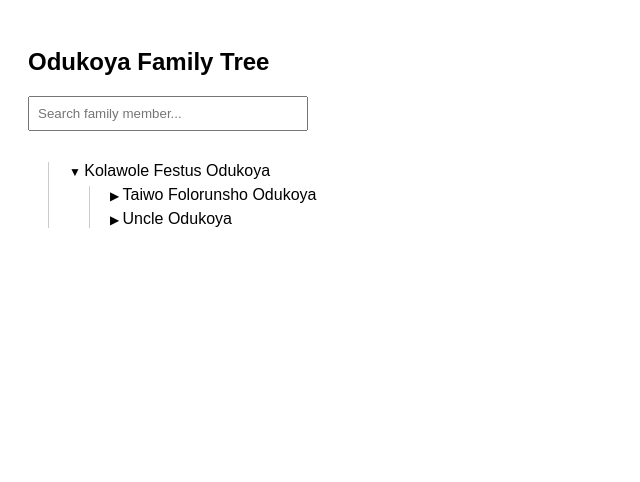
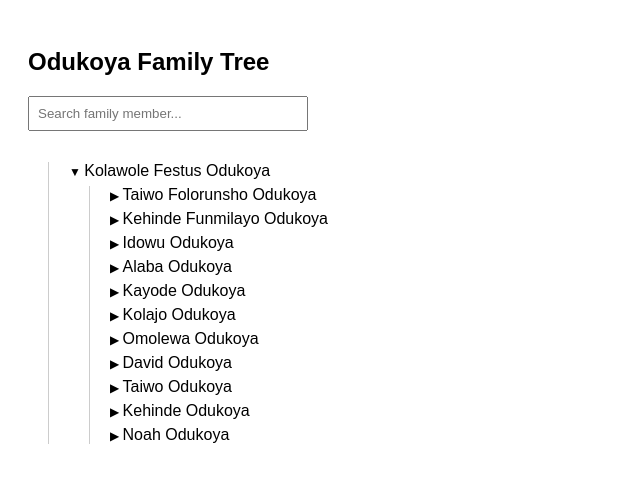
Before and after one commit to okikiabiola/Family-Tree, a plain HTML site: page index.html in a window 1280 px wide. Both pictures are taken after a click on the element "Kolawole Festus Odukoya". Shown: the whole page, without its empty margins (0-640 px from the left). Drawn offline with Linux system fonts and the light colour scheme.

Commit message:
Add family members to the Odukoya list

```diff
--- a/index.html
+++ b/index.html
@@ -70,11 +70,54 @@
         </ul>
       </li>
       <li>
-        <span class="person">Uncle Odukoya</span>
-        <ul class="children">
-          <li><span>Cousin 1</span></li>
-        </ul>
-      </li>
+  <span class="person">Kehinde Funmilayo Odukoya</span>
+</li>
+<li>
+  <span class="person">Idowu Odukoya</span>
+</li>
+<li>
+  <span class="person">Alaba Odukoya</span>
+</li>
+<li>
+  <span class="person">Kayode Odukoya</span>
+  <ul class="children">
+    <li><span>Kolade Odukoya</span></li>
+  </ul>
+</li>
+<li>
+  <span class="person">Kolajo Odukoya</span>
+  <ul class="children">
+    <li><span>Damilola Esther Odukoya</span></li>
+    <li><span>Opeyemi Odukoya</span></li>
+    <li><span>Samuel Odukoya</span></li>
+    <li><span>Joseph Odukoya</span></li>
+    <li><span>Atinuke Odukoya</span></li>
+  </ul>
+</li>
+<li>
+  <span class="person">Omolewa Odukoya</span>
+</li>
+<li>
+  <span class="person">David Odukoya</span>
+  <ul class="children">
+    <li><span>Child Name</span></li>
+  </ul>
+</li>
+<li>
+  <span class="person">Taiwo Odukoya</span>
+  <ul class="children">
+    <li><span>Samuel Odukoya</span></li>
+  </ul>
+</li>
+<li>
+  <span class="person">Kehinde Odukoya</span>
+</li>
+<li>
+  <span class="person">Noah Odukoya</span>
+  <ul class="children">
+    <li><span>Aanu Odukoya</span></li>
+  </ul>
+</li>
     </ul>
   </li>
 </ul>
```
